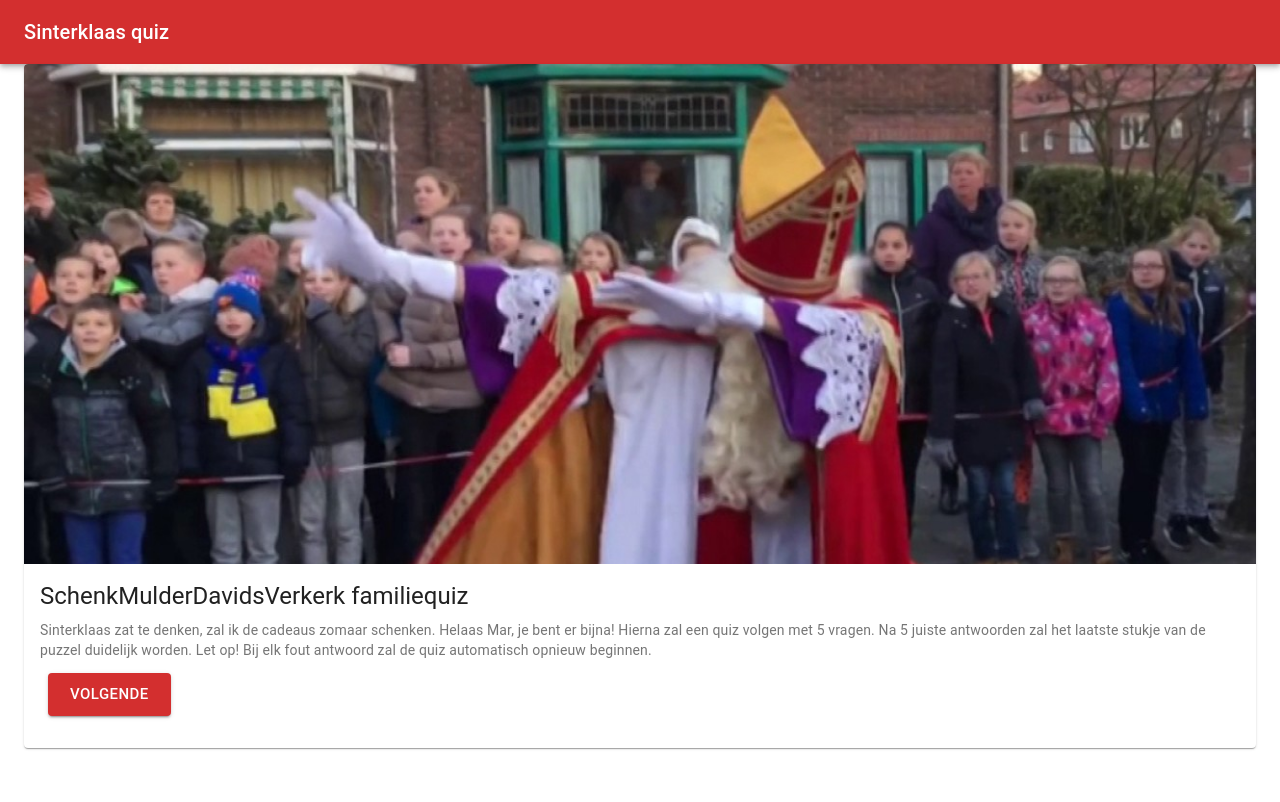
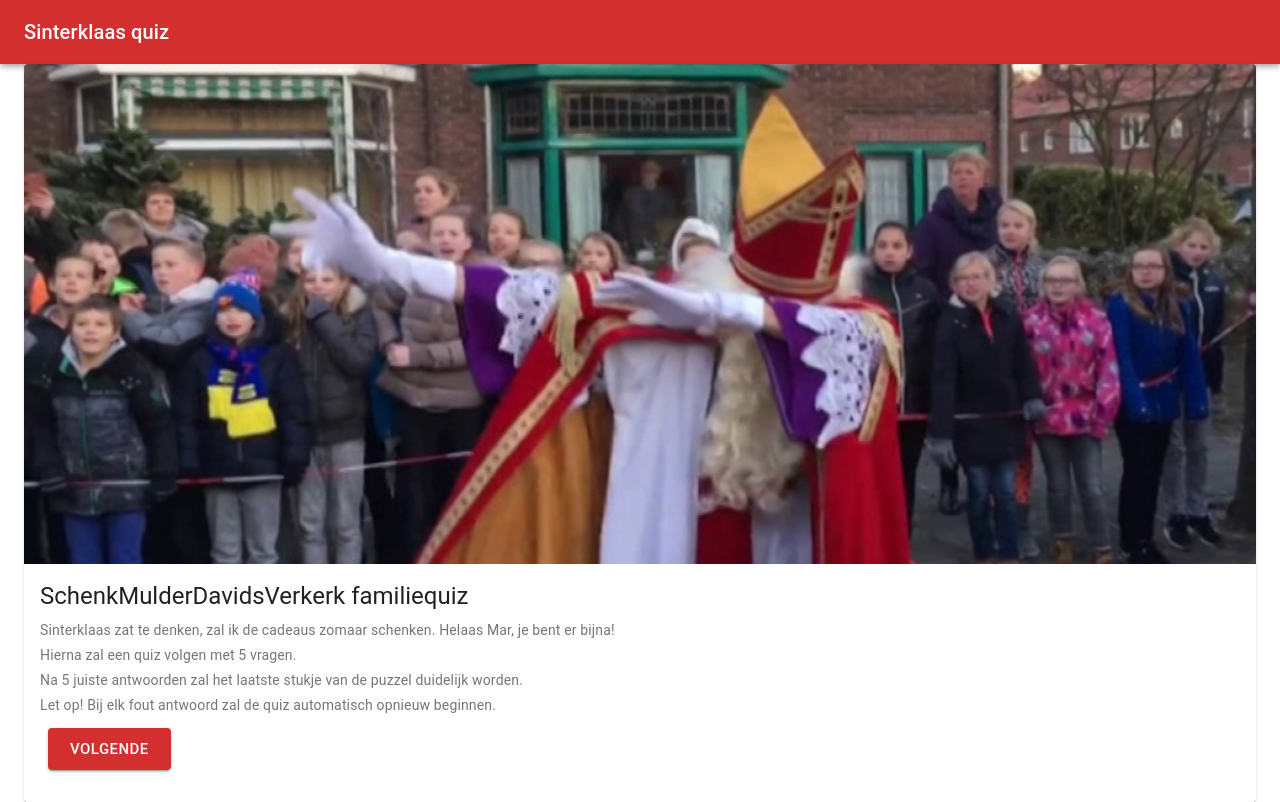
Before and after one commit to TimonV87/sinterklaas_quiz, a React (Create React App) app: page / in a window 1280 px wide. Built offline with nearby package versions, Linux system fonts and the light colour scheme.

Commit message:
Update intro

```diff
--- a/src/IntroComponent.jsx
+++ b/src/IntroComponent.jsx
@@ -19,9 +19,19 @@ const IntroComponent = ({ history }) => {
         </Typography >
         <Typography gutterBottom variant="body2" color="textSecondary" component="p">
           Sinterklaas zat te denken, zal ik de cadeaus zomaar schenken.
-          Helaas Mar, je bent er bijna! Hierna zal een quiz volgen met 5 vragen. Na 5 juiste antwoorden zal het laatste stukje van de puzzel duidelijk worden.
+          Helaas Mar, je bent er bijna!
+        </Typography>
+        <Typography gutterBottom variant="body2" color="textSecondary" component="p">
+          Hierna zal een quiz volgen met 5 vragen.
+        </Typography>
+        <Typography gutterBottom variant="body2" color="textSecondary" component="p">
+          Na 5 juiste antwoorden zal het laatste stukje van de puzzel duidelijk worden.
+        </Typography>
+        <Typography gutterBottom variant="body2" color="textSecondary" component="p">
           Let op! Bij elk fout antwoord zal de quiz automatisch opnieuw beginnen.
         </Typography>
+
+
         <CardActions>
           <Button variant="contained" size="large" color="primary" onClick={() => history.push('/quiz')}>
             Volgende
```
